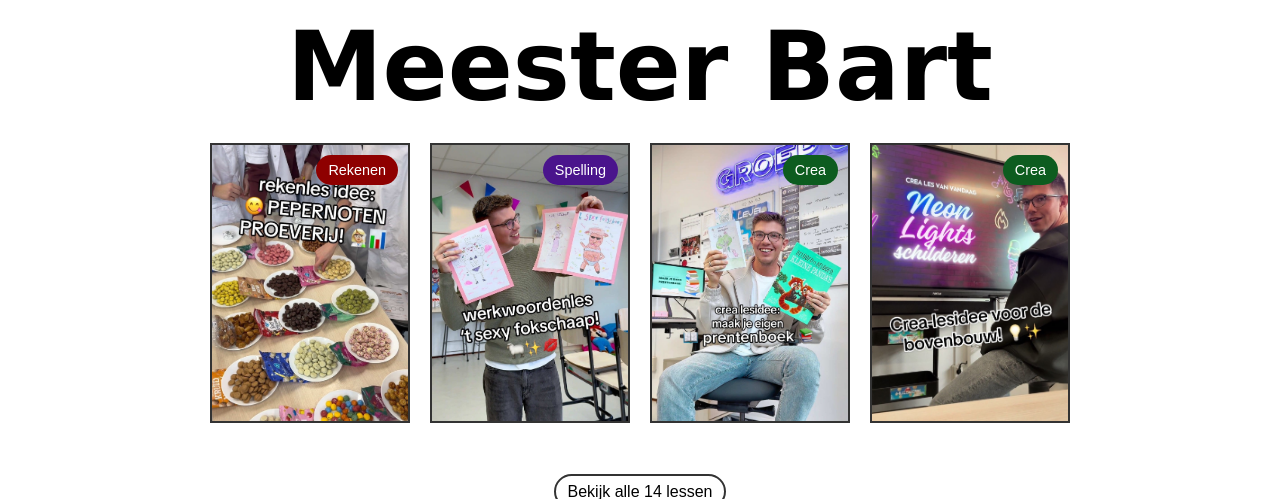
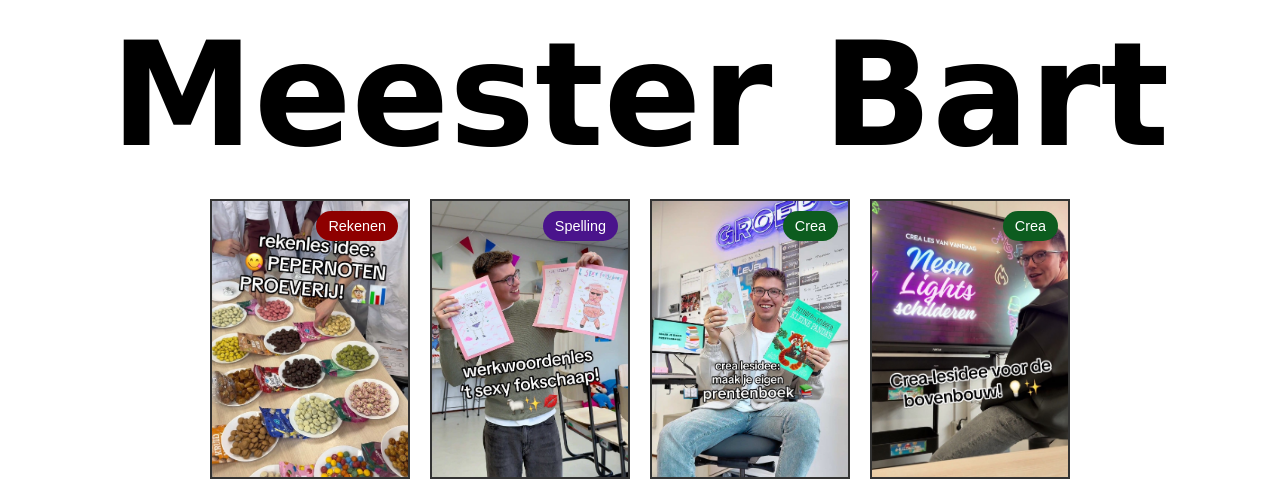
Before and after one commit to ChrisvdEijnden/best-of-bart, a Django app: page / in a window 1280 px wide. Shown: the part 49-548 px from the top of the page. Run offline with Django 5.2, Linux system fonts and the light colour scheme; some web fonts are replaced.

Commit message:
chore: bigger main-header

```diff
--- a/static/main/css/style.css
+++ b/static/main/css/style.css
@@ -25,7 +25,7 @@ main {
 /* Typography */
 .main-header {
     font-family: 'Ms Madi', cursive;
-    font-size: 2rem;
+    font-size: 2.5rem;
     text-align: center;
     color: black;
     margin: 0;
@@ -470,7 +470,7 @@ nav {
 
 /* Small screens (≤ 480px) */
 @media (max-width: 480px) {
-    .main-header        { font-size: 3rem; }
+    .main-header        { font-size: 3.75rem; }
 
     .gallery            { padding: 10px; gap: 10px;}
     .gallery-item       { width: calc(45% - 5px); height: calc((45vw - 5px) * 1.4); }
@@ -482,7 +482,7 @@ nav {
 
 /* Medium screens (481px–768px) */
 @media (min-width: 481px) and (max-width: 768px) {
-    .main-header       { font-size: 4.5rem; }
+    .main-header       { font-size: 6rem; }
     .gallery-item      { width: calc(45% - 5px); height: calc((45vw - 5px) * 1.4); }
     .popup             { width: 300px; }
     .popup-nav         { padding: 7px; }
@@ -504,7 +504,7 @@ nav {
 
 /* Desktop (≥ 769px) */
 @media (min-width: 769px) {
-    .main-header       { font-size: 6rem; }
+    .main-header       { font-size: 9rem; }
     .item-title        { font-size: 1.2rem; }
     .gallery-item      { width: 200px; height: 280px; }
     .popup             { width: 350px; }
```
